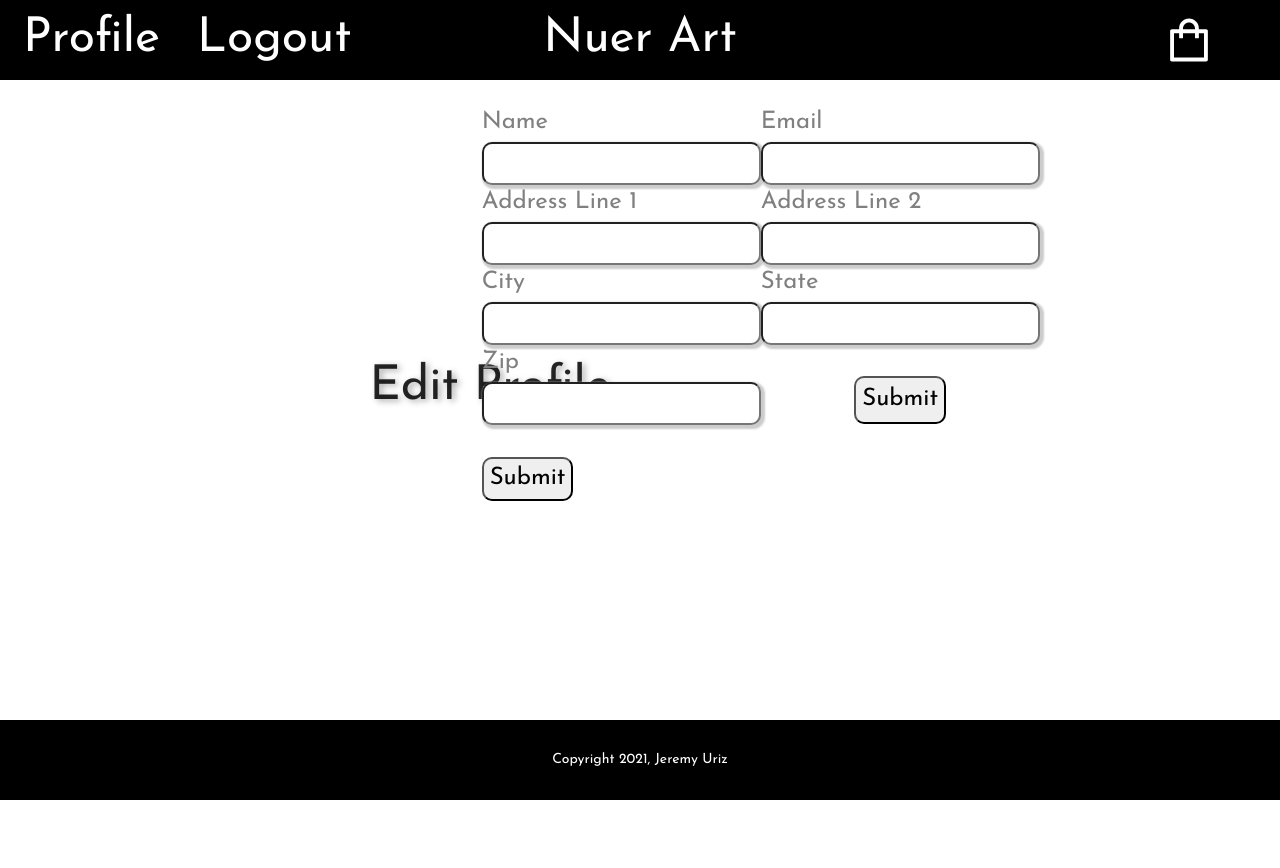
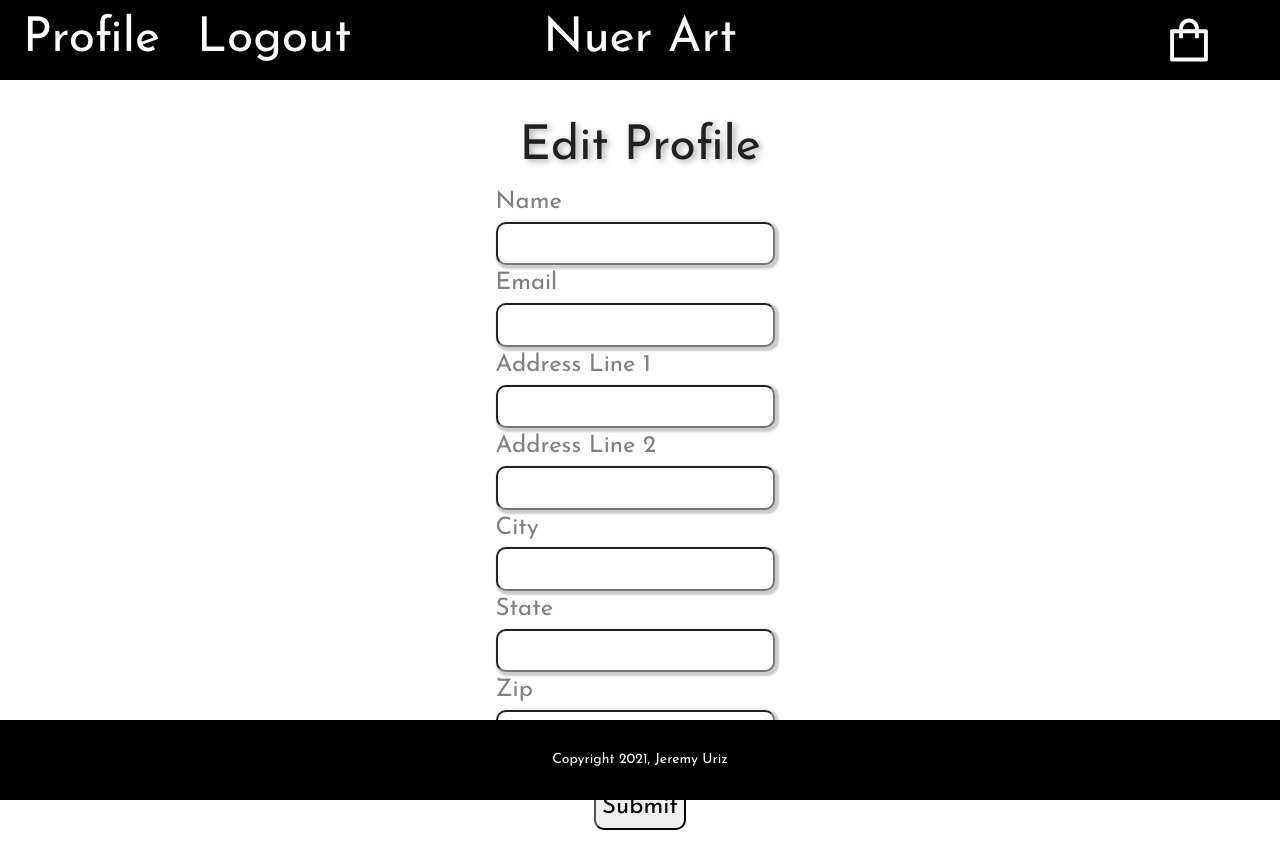
Before and after one commit to JJURIZ/nuer-art-frontend, a React (Create React App) app: page /profile/edit in a window 1280 px wide. Shown: the top 868 px of the page. Before the commit the page ends 800 px from the top, so only its background shows below. Built offline with nearby package versions, Linux system fonts and the light colour scheme; no server answers; sample sign-in values are in the browser's storage; what react-alert-template-basic would draw is missing.

Commit message:
[EditProfile] Corrected page layout

```diff
--- a/src/App.js
+++ b/src/App.js
@@ -44,8 +44,10 @@ function App() {
       localStorage.removeItem('jwtToken');
       setCurrentUser(null);
       setIsAuthenticated(false)
+      setCart({items: []})
     }
   }
+
   const getImages = () => {
     let allPaintings
     axios.get(`${backendUrl}/paintings/all`)
--- a/src/components/pages/EditProfile.js
+++ b/src/components/pages/EditProfile.js
@@ -74,39 +74,33 @@ const EditProfile = (props) => {
     if (redirect) return <Redirect to='/profile' />
 
     return (
-                <div className="Signup">
-                    <h2 className="Signup-header">Edit Profile</h2>
-                    <form onSubmit={handleSubmit} className="Signup-input">
-                        <div className="form-group">
+                <div className="Edit-profile">
+                    <form onSubmit={handleSubmit} className="Edit-profile-form">
+                    <h2 className="Edit-profile-header">Edit Profile</h2>
+                    <div className="Edit-profile-column">
                             <label htmlFor="name">Name</label>
                             <input type="text" name="name" value={name} onChange={handleName} className="form-control" />
-                        </div>
-                        <div className="form-group">
+
                             <label htmlFor="email">Email</label>
                             <input type="email" name="email" value={email} onChange={handleEmail} className="form-control" />
-                        </div>
-                        <div className="form-group">
                             <label htmlFor="addressLine1">Address Line 1</label>
                             <input type="text" name="addressLine1" value={addressLine1} onChange={handleAddressLine1} className="form-control" />
-                        </div>
-                        <div className="form-group">
+
                             <label htmlFor="addressLine2">Address Line 2</label>
                             <input type="text" name="addressLine2" value={addressLine2} onChange={handleAddressLine2} className="form-control" />
-                        </div>
-                        <div className="form-group">
+
                             <label htmlFor="city">City</label>
                             <input type="text" name="city" value={city} onChange={handleCity} className="form-control" />
-                        </div>
-                        <div className="form-group">
+
                             <label htmlFor="state">State</label>
                             <input type="text" name="state" value={state} onChange={handleState} className="form-control" />
-                        </div>
-                        <div className="form-group">
+
                             <label htmlFor="zip">Zip</label>
                             <input type="text" name="zip" value={zip} onChange={handleZip} className="form-control" />
+                        </div>
+                        <div className="Signup-row-submit">
                             <button type="submit" className="Form-button">Submit</button>
                         </div>
-                        <button type="submit" className="Form-button">Submit</button>
                     </form>
                 </div>
     )
--- a/src/components/pages/EditProfile.scss
+++ b/src/components/pages/EditProfile.scss
@@ -1,19 +1,34 @@
 @import '../utilities/StyleTemplates.scss';
 
-// .Signup {
-//     display: grid;
-//     grid-template-columns: 1fr;
-//     grid-template-rows: repeat(6, 60px);
-//     justify-items: center;
-//     justify-content: center;
+.Edit-profile {
+    display: flex;
+    justify-content: center;
 
-//     &-header {
-//         font-size: 3rem;
-//         margin-top: 2rem;
-//         @include titles;
-//     }
-//     &-input{
-//         grid-row: 2 / 6;
-//         @include from-container;
-//     }
-// }
+    &-header {
+        font-size: 3rem;
+        margin-top: 2rem;
+        grid-column: 1 / -1;
+        grid-row: 1;
+        @include titles;
+    }
+    &-form{
+        @include from-container;
+        display: grid;
+        grid-template-columns: 1fr;
+        grid-template-rows: repeat(2, 80px);
+        justify-items: center;
+        justify-content: center;
+        width: 300px;
+    }
+
+    &-column {
+        grid-column: 1;
+        grid-row: 2 / 6;
+        margin-right: 10px;
+    }
+
+    &-row-submit {
+        grid-column: 1 / -1;
+        grid-row: 7;
+    }
+}
```
Also changed, not shown: src/components/pages/Signup.scss (+0 -36 lines).
